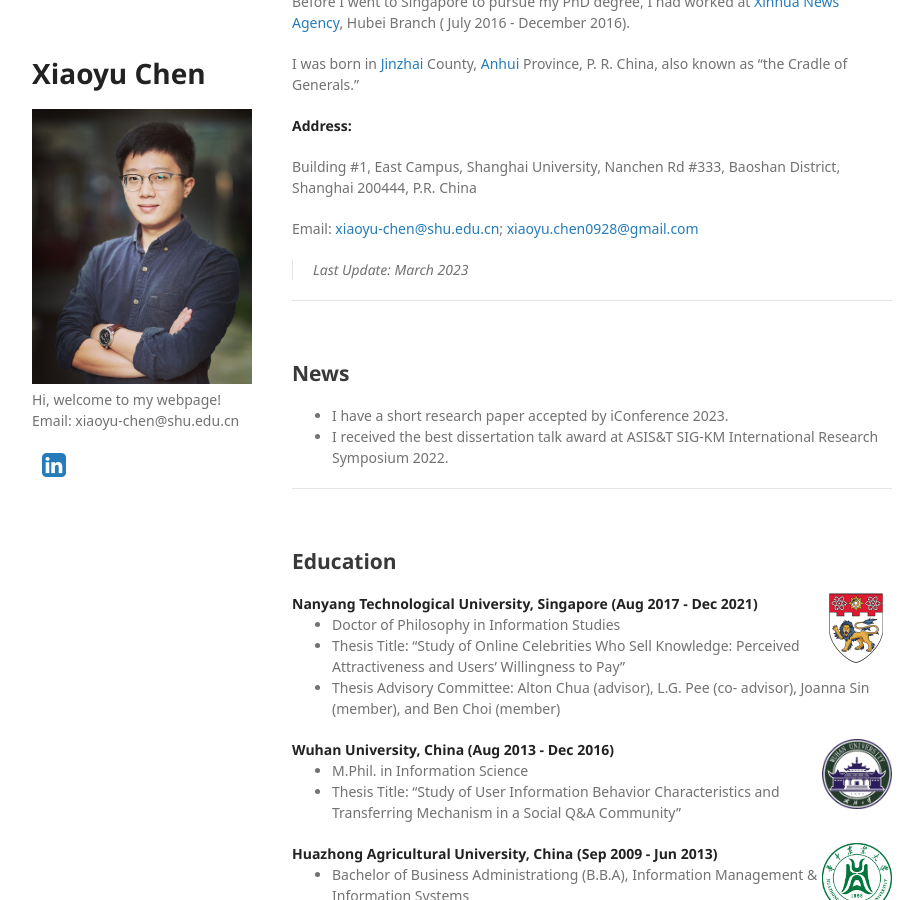
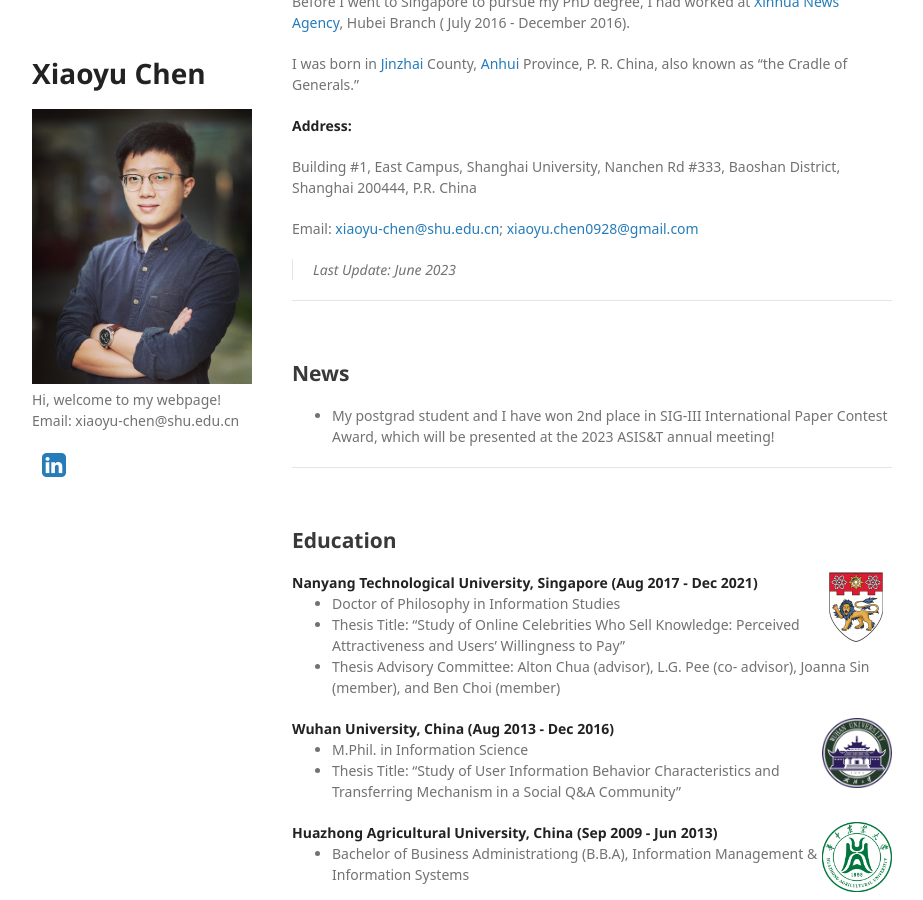
Before and after one commit to xiaoyu0928/xiaoyu0928.github.io, a Jekyll site: the page built from index.md, in a window 1280 px wide and 900 px high, scrolled down 658 px. Shown: the whole window, without its empty margins (178-1101 px from the left). Built offline with Jekyll 4.4.1, drawn with Linux system fonts in a browser that asks for light colours; some web fonts are replaced; a style sheet for code colours, icons or effects is not loaded; our own code applies the rules of GitHub Pages for plain Markdown files; some of the changed text lies outside the part shown.

Commit message:
index.md

```diff
--- a/index.md
+++ b/index.md
@@ -29,7 +29,7 @@ Building #1, East Campus, Shanghai University, Nanchen Rd #333, Baoshan District
 
 Email: [xiaoyu-chen@shu](mailto:xiaoyu-chen@shu.edu.cn)[.edu.cn](mailto:xiaoyu-chen@shu.edu.cn); [xiaoyu.chen0928@gmail.com](mailto:xiaoyu.chen0928@gmail.com)
 
-> Last Update: March 2023
+> Last Update: June 2023
 
 
 ---
@@ -38,8 +38,8 @@ Email: [xiaoyu-chen@shu](mailto:xiaoyu-chen@shu.edu.cn)[.edu.cn](mailto:xiaoyu-c
 
 ## News
 
-- I have a short research paper accepted by iConference 2023.
-- I received the best dissertation talk award at ASIS&T SIG-KM International Research Symposium 2022.
+- My postgrad student and I have won 2nd place in SIG-III International Paper Contest Award, which will be presented at the 2023 ASIS&T annual meeting!
+
 
 
 
```
Also changed, not shown: other parts of index.md (+1 -1 lines).
